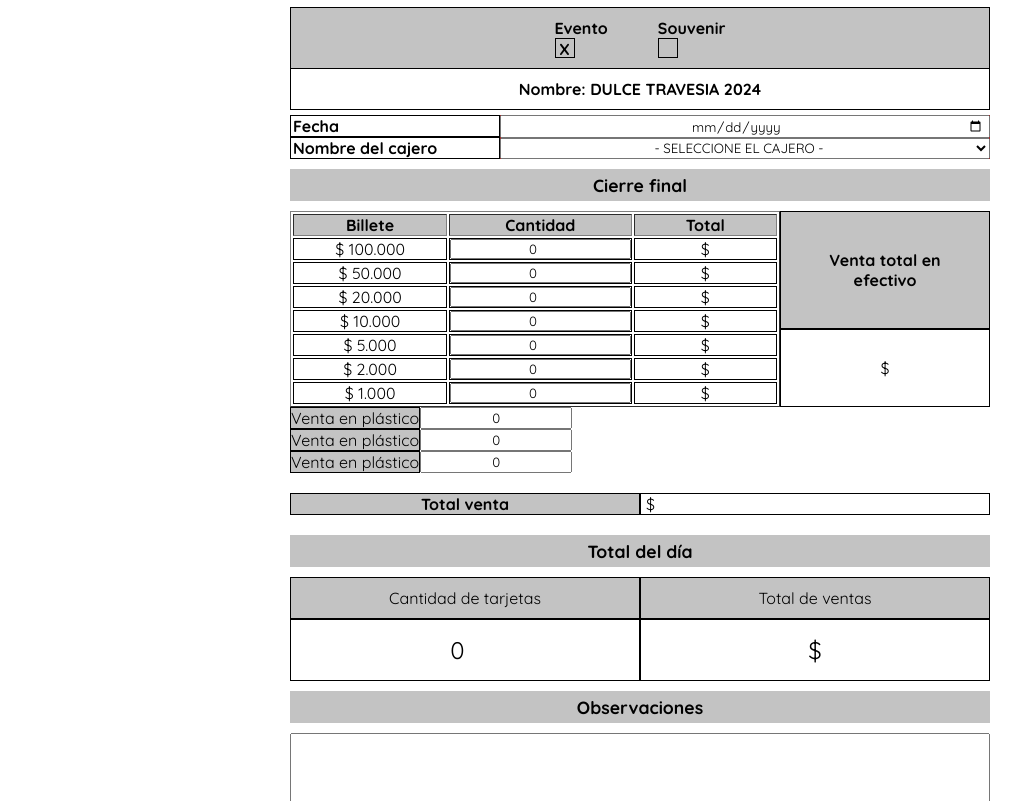
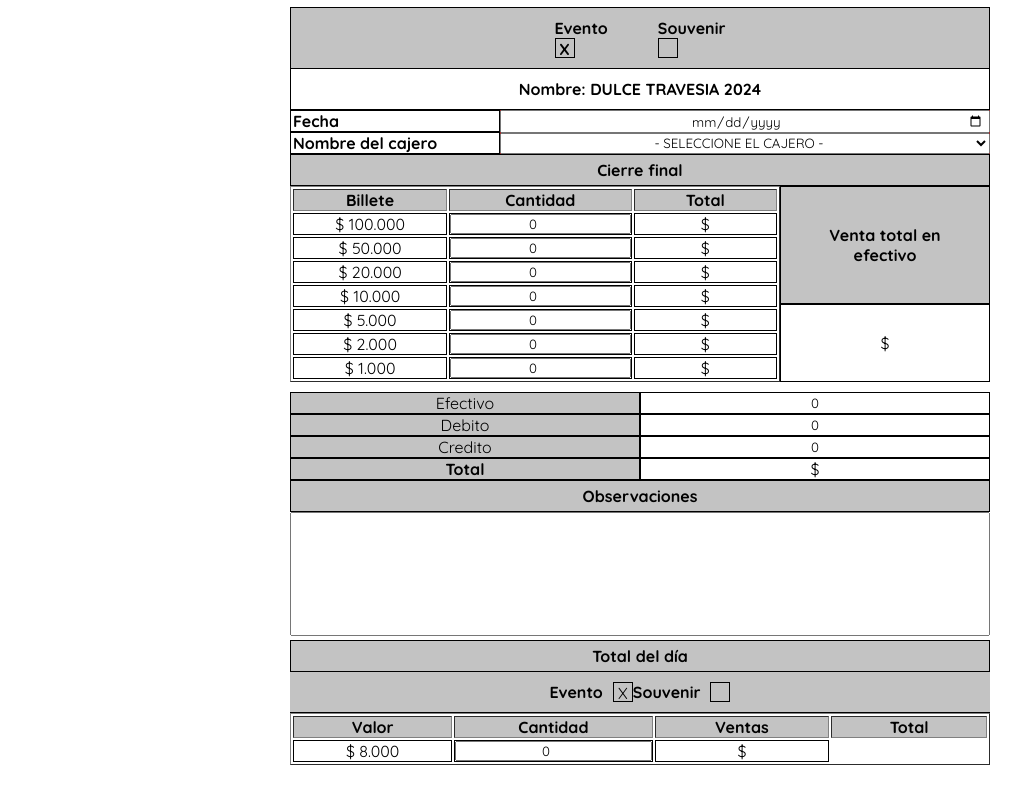
Before and after one commit to Yeison-Martinez/cierres_caja, a plain HTML site: page dulce_travesia.html in a window 1280 px wide. Shown: the part 129-930 px from the top of the page, without its empty margins (0-1033 px from the left). Drawn offline with Linux system fonts and the light colour scheme.

Commit message:
Se agrego modificacion en dulce travesia

```diff
--- a/css/dulce_travesia.css
+++ b/css/dulce_travesia.css
@@ -9,7 +9,9 @@
 
 body {
     position: relative;
+    margin-bottom: 20px;
 }
+
 
 .contenedor_boton {
     position: absolute;
@@ -61,12 +63,21 @@ body {
 }
 
 .subtitulo {
-    font-size: 1.1em;
+    font-size: 1em;
     background-color: #c3c3c3;
     color: #000;
     padding: 5px 0;
     text-align: center;
-    margin: 10px 0;
+    border: 1px solid black;
+}
+
+
+.subtitulo_observ {
+    background-color: #c3c3c3;
+    border: 1px solid black;
+    font-size: 1em;
+    padding: 5px 0;
+    text-align: center;
 }
 
 .contenedor_evento {
@@ -75,7 +86,7 @@ body {
     justify-content: center;
     align-items: center;
     width: 700px;
-    margin: 5px auto;
+    margin: 0 auto;
     border: 1px solid black;
 }
 
@@ -87,6 +98,7 @@ body {
     align-items: center;
     padding: 10px 0;
     border-bottom: 1px solid black;
+    display: flex;
 }
 
 .cuadro {
@@ -104,9 +116,13 @@ input {
 
 textarea {
     width: 100%;
-    font-size: 1.6em;
+    font-size: 1.4em;
     resize: none;
     padding: 5px 10px;
+}
+
+.tabla {
+    width: 100%;
 }
 
 /* header */
@@ -153,9 +169,12 @@ textarea {
 .contenedor {
     /* background-color: rgb(191, 252, 252); */
     width: 700px;
-    margin: 5px auto;
+    margin: 0 auto;
 }
 
+.observ {
+    margin: 0;
+}
 
 
 
@@ -164,7 +183,7 @@ textarea {
 .identificacion {
     display: flex;
     width: 700px;
-    margin: 5px auto;
+    margin: 0px auto;
 }
 
 .identificacion__uno,
@@ -277,8 +296,9 @@ td>input {
 
 /* plastico */
 
-.dic_venta {
-    margin: 10px 0;
+
+.disc_venta {
+    margin-top: 10px;
     width: 100%;
 
 }
@@ -286,6 +306,18 @@ td>input {
 .art_venta {
     display: flex;
 }
+
+.art_venta>p {
+    text-align: center;
+}
+
+.art_venta>p,
+.art_venta>.vlr {
+    width: 50%;
+    text-align: center;
+    border: 1px solid #000;
+}
+
 
 .plastico,
 .total__venta {
--- a/dulce_travesia.html
+++ b/dulce_travesia.html
@@ -197,44 +197,71 @@
 
       <section class="disc_venta">
         <article class="art_venta">
-            <p class="texto">Venta en plástico</p>
-            <input type="text" value="0" id="total__plas" />
+        <p class="texto">Efectivo</p>
+        <input type="text" value="0" id="total__plas" class="vlr" />
         </article>
         <article class="art_venta">
-            <p class="texto">Venta en plástico</p>
-            <input type="text" value="0" id="total__plas" />
+        <p class="texto">Debito</p>
+        <input type="text" value="0" id="total__plas" class="vlr" />
         </article>
         <article class="art_venta">
-            <p class="texto">Venta en plástico</p>
-            <input type="text" value="0" id="total__plas" />
+        <p class="texto">Credito</p>
+        <input type="text" value="0" id="total__plas" class="vlr" />
+        </article>
+        <article class="art_venta">
+        <p class="texto"><b>Total</b></p>
+        <span class="vlr" id="total__venta">$</span>
        </article>
       </section>
 
-      <section class="total__venta">
-        <p class="texto">Total venta</p>
-        <span class="valor" id="total__venta">$</span>
+      <section class="observ">
+        <h2 class="subtitulo_observ">Observaciones</h2>
+
+        <textarea name="" cols="" rows="4"></textarea>
         </section>
 
-      <section class="descripcion">
-        <h2 class="subtitulo">Total del día</h2>
+        <section class="observ">
+        <h2 class="subtitulo_observ">Total del día</h2>
 
-        <div class="desc__contenedor">
-          <div class="cant__tarjetas">
-            <p class="texto">Cantidad de tarjetas</p>
-            <input type="number" class="cant" value="0" />
+        <div class="tipo_evento" style="display: flex; width: 100%;">
+         <div style="display: flex; gap: 10px;">
+       <b><p>Evento</p></b>
+        <span class="cuadro">X</span>
         </div>
-          <div class="cant__venta">
-            <p class="texto">Total de ventas</p>
-            <span class="vlr__cant" id="total__dia">$</span>
+        <div style="display: flex; gap: 10px;">
+        <b><p>Souvenir</p></b>
+        <span class="cuadro"></span>
         </div>
+        </div>
+
+        <div class="contenedor_tabla">
+        <div class="">
+        <table class="tabla" border="1px">
+        <thead>
+        <tr>
+        <th>Valor</th>
+        <th>Cantidad</th>
+        <th>Ventas</th>
+        <th>Total</th>
+        </tr>
+        </thead>
+        <tbody>
+        <tr>
+        <td><span>$ 8.000</span></td>
+        <td>
+        <input type="number" value="0" class="input cant__bill" id="cant__bill100k" />
+        </td>
+        <td><span class="valor" id="total__bill100k">$</span></td>
+        </tr>
+       </tbody>
         </div>
         </section>
 
-      <section class="observ">
-        <h2 class="subtitulo">Observaciones</h2>
+        <!-- sfdgsdfgsfdg
+         -->
 
-        <textarea name="" cols="" rows="5"></textarea>
-      </section>
+
+
     </main>
 
     <script src="js/main.js"></script>
```
Lines whose indentation alone changed are shown as unchanged.
